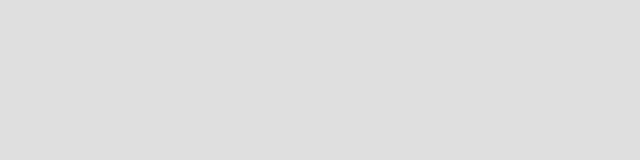
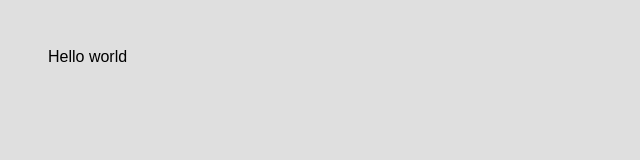
Before and after one commit to AlexDoss42/meet-up-academind, a React (Create React App) app: page / in a window 1280 px wide. Shown: the top 160 px of the page, without its empty margins (0-640 px from the left). Built offline with nearby package versions, Linux system fonts and the light colour scheme.

Commit message:
hello world testing github connection

```diff
--- a/src/App.js
+++ b/src/App.js
@@ -1,6 +1,6 @@
 function App() {
   return (
-    <div className="App"></div>
+    <div className="App">Hello world</div>
   );
 }
 
```
